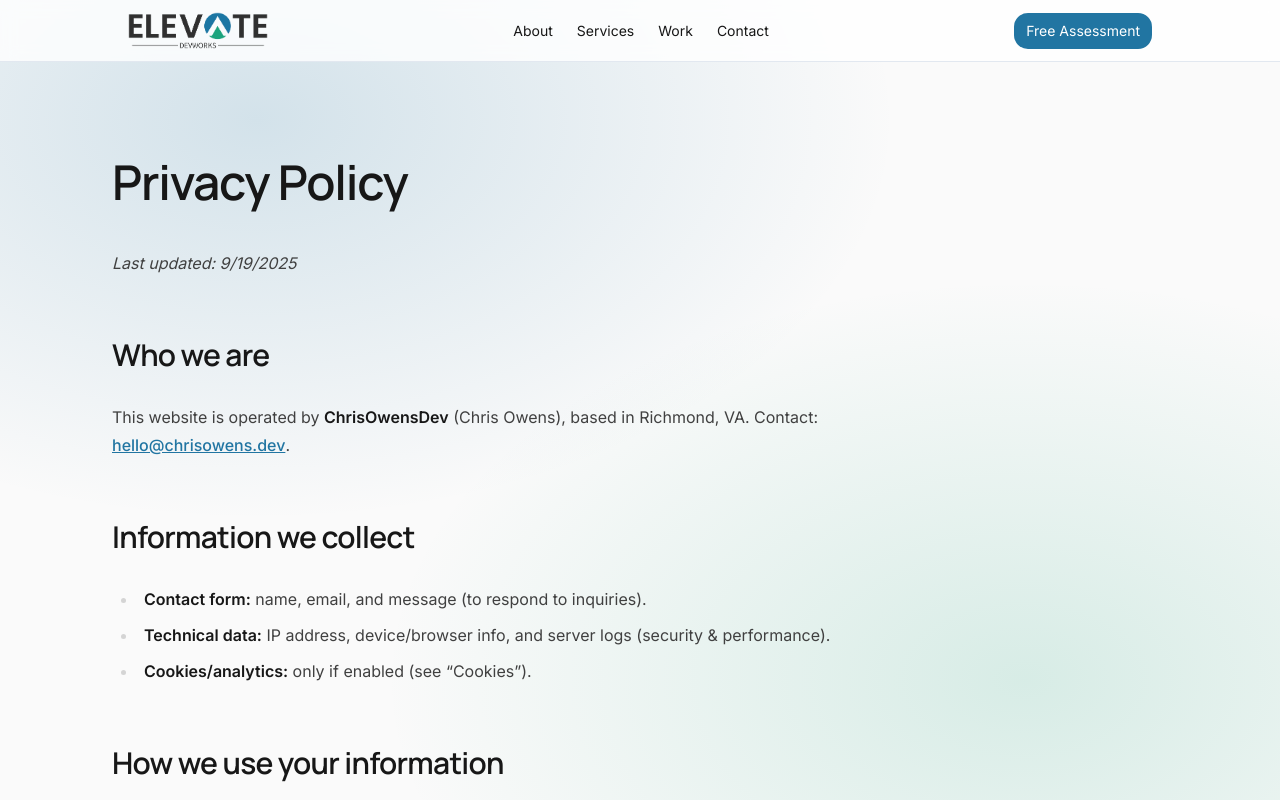
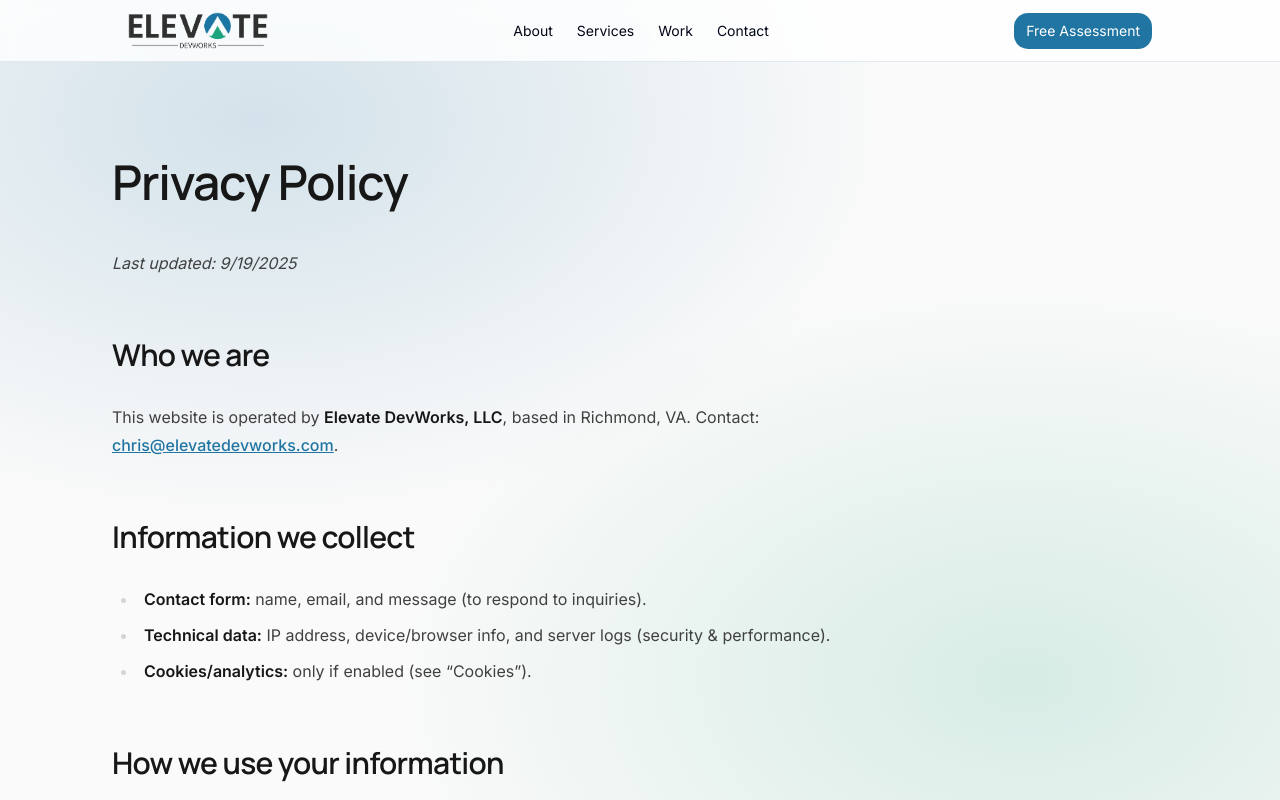
Before and after one commit to chrisowensdev/elevatedevworks-site, a Next.js app: page /privacy in a window 1280 px wide. Shown: the top 800 px of the page. Built offline with nearby package versions, Linux system fonts and the light colour scheme.

Commit message:
Add not found page update nav bar for layout

```diff
--- a/src/app/layout.tsx
+++ b/src/app/layout.tsx
@@ -6,6 +6,7 @@ import type { Viewport } from "next";
 import Script from "next/script";
 import GATracker from "./ga-tracker";
 import { Suspense } from "react";
+import Header from "@/components/Header";
 export const viewport: Viewport = { themeColor: "#2175a2" };
 
 export const metadata: Metadata = {
@@ -61,6 +62,7 @@ export default function RootLayout({
 			</head>
 			<body>
 				<SEOJsonLd />
+				<Header />
 				{children}
 				<Suspense fallback="null">
 					<GATracker />
--- /dev/null
+++ b/src/app/not-found.tsx
@@ -0,0 +1,19 @@
+// app/not-found.tsx
+import Link from "next/link";
+
+export default function NotFound() {
+	return (
+		<main className="flex flex-col items-center justify-center min-h-screen text-center p-6">
+			<h1 className="text-3xl font-semibold mb-3">Page Not Found</h1>
+			<p className="mb-5 text-gray-600">
+				The page you’re looking for doesn’t exist or was moved.
+			</p>
+			<Link
+				href="/"
+				className="px-5 py-2 bg-[#2175a2] text-white rounded-lg hover:bg-[#21a37c] transition"
+			>
+				Go Back Home
+			</Link>
+		</main>
+	);
+}
--- a/src/app/page.tsx
+++ b/src/app/page.tsx
@@ -18,7 +18,6 @@ export default function Page() {
 		<main className="min-h-screen text-neutral-900">
 			<FixedBackground />
 			<div className="relative z-10">
-				<Header />
 				<Hero />
 				<About />
 				<Services />
--- a/src/app/privacy/page.tsx
+++ b/src/app/privacy/page.tsx
@@ -1,14 +1,14 @@
-// app/privacy/page.tsx
-import Header from "@/components/Header";
 import FixedBackground from "@/components/FixedBackground";
 import Container from "@/components/Container";
 import Footer from "@/components/Footer";
 
+import { site } from "@/data/site";
+
 export const metadata = {
 	title: "Privacy Policy",
 	description:
-		"How ChrisOwensDev collects, uses, and protects your information.",
-	alternates: { canonical: "https://chrisowens.dev/privacy" },
+		"How Elevate DevWorks collects, uses, and protects your information.",
+	alternates: { canonical: "https://elevatedevworks.com/privacy" },
 };
 
 export default function PrivacyPage() {
@@ -16,7 +16,6 @@ export default function PrivacyPage() {
 		<main className="min-h-screen text-neutral-900">
 			<FixedBackground />
 			<div className="relative z-10">
-				<Header />
 				<section>
 					<Container className="py-16 md:py-24">
 						<article
@@ -39,10 +38,10 @@ export default function PrivacyPage() {
 							<h2>Who we are</h2>
 							<p>
 								This website is operated by{" "}
-								<strong>ChrisOwensDev</strong> (Chris Owens),
-								based in Richmond, VA. Contact:{" "}
-								<a href="mailto:hello@chrisowens.dev">
-									hello@chrisowens.dev
+								<strong>Elevate DevWorks, LLC</strong>, based in
+								Richmond, VA. Contact:{" "}
+								<a href={`mailto:${site.supportEmail}`}>
+									{site.supportEmail}
 								</a>
 								.
 							</p>
--- a/src/app/services/page.tsx
+++ b/src/app/services/page.tsx
@@ -7,7 +7,7 @@ import Services from "@/components/Services";
 export const metadata = {
 	title: "Services",
 	description: "Design & development, hosting, and SEO.",
-	alternates: { canonical: "https://chrisowens.dev/services" },
+	alternates: { canonical: "https://elevatedevwoks.com/services" },
 };
 
 export default function ServicesPage() {
--- a/src/app/terms/page.tsx
+++ b/src/app/terms/page.tsx
@@ -1,13 +1,11 @@
-// app/terms/page.tsx
-import Header from "@/components/Header";
 import FixedBackground from "@/components/FixedBackground";
 import Container from "@/components/Container";
 import Footer from "@/components/Footer";
 
 export const metadata = {
 	title: "Terms of Use",
-	description: "Terms for using the ChrisOwensDev website and content.",
-	alternates: { canonical: "https://chrisowens.dev/terms" },
+	description: "Terms for using the Elevate DevWorks website and content.",
+	alternates: { canonical: "https://elevatedevworks.com/terms" },
 };
 
 export default function TermsPage() {
@@ -15,7 +13,6 @@ export default function TermsPage() {
 		<main className="min-h-screen text-neutral-900">
 			<FixedBackground />
 			<div className="relative z-10">
-				<Header />
 				<section>
 					<Container className="py-16 md:py-24">
 						<article
@@ -83,7 +80,7 @@ export default function TermsPage() {
 							<p>
 								Questions?{" "}
 								<a href="mailto:hello@chrisowens.dev">
-									hello@chrisowens.dev
+									chris@elevatedevworks.com
 								</a>
 							</p>
 						</article>
--- /dev/null
+++ b/src/data/site.ts
@@ -0,0 +1,5 @@
+import type { SiteInfo } from "@/types/content";
+
+export const site: SiteInfo = {
+	supportEmail: "chris@elevatedevworks.com",
+};
--- /dev/null
+++ b/src/types/content.ts
@@ -0,0 +1,3 @@
+export interface SiteInfo {
+	supportEmail: string;
+}
```
